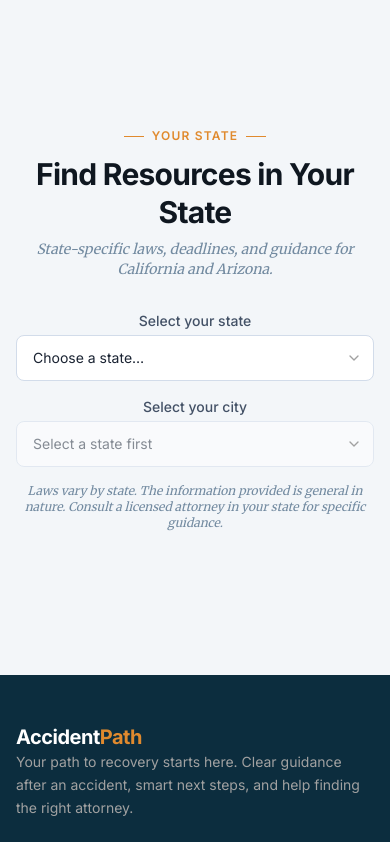
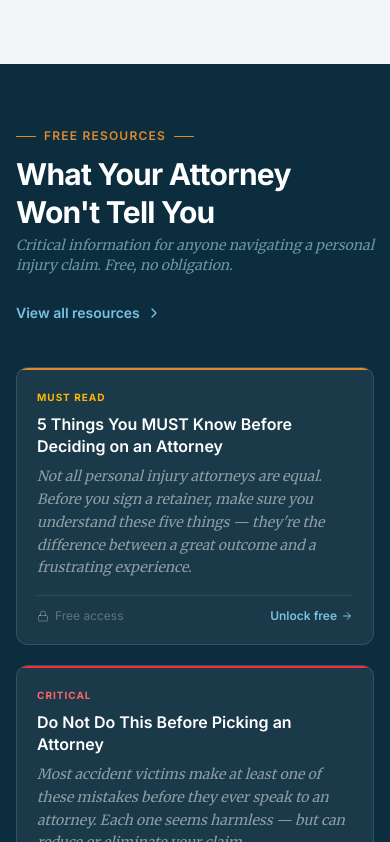
Before and after one commit to the-comet-companies/accident-path, a Next.js app: page / in a window 390 px wide. Shown: the part 5982-6824 px from the top of the page. Built offline with nearby package versions, Linux system fonts and the light colour scheme.

Commit message:
feat(home): add Free Resources section to homepage

```diff
--- a/app/(en)/page.tsx
+++ b/app/(en)/page.tsx
@@ -23,6 +23,7 @@ import { StateSelector } from '@/components/ui/StateSelector'
 import { buildMetaTags } from '@/components/seo/MetaTags'
 import { LazyAnimations, LazyHeroVisual } from '@/components/home/LazyAnimations'
 import { PageLeadCaptureModal } from '@/components/ui/PageLeadCaptureModal'
+import { cms } from '@/lib/cms'
 
 export const metadata: Metadata = {
   ...buildMetaTags({
@@ -108,6 +109,8 @@ const FEATURED_GUIDES = [
 // ─── Page ────────────────────────────────────────────────────────────────────
 
 export default function Home() {
+  const liveResources = cms.getAllResources().filter(r => !r.comingSoon)
+
   return (
     <>
       <LazyAnimations />
@@ -512,7 +515,79 @@ export default function Home() {
         </div>
       </section>
 
-      {/* ── 7. State Selector ─────────────────────────────────────────────── */}
+      {/* ── 7. Free Resources ─────────────────────────────────────────────── */}
+      {liveResources.length > 0 && (
+        <section className="bg-primary-900 py-16 lg:py-20" aria-labelledby="resources-home-heading">
+          <div className="max-w-6xl mx-auto px-4 sm:px-6 lg:px-8">
+
+            {/* Heading row */}
+            <div className="flex flex-col sm:flex-row sm:items-end sm:justify-between gap-4 mb-8">
+              <div>
+                <div className="flex items-center gap-2 text-amber-500 text-xs font-semibold uppercase tracking-widest font-sans mb-3">
+                  <span className="w-5 h-px bg-amber-500 shrink-0" aria-hidden="true" />
+                  Free Resources
+                  <span className="w-5 h-px bg-amber-500 shrink-0" aria-hidden="true" />
+                </div>
+                <h2
+                  id="resources-home-heading"
+                  className="font-sans font-bold text-3xl lg:text-4xl text-white leading-tight tracking-tight"
+                >
+                  What Your Attorney Won&apos;t Tell You
+                </h2>
+                <p className="font-serif italic text-sm text-primary-200/60 mt-1">
+                  Critical information for anyone navigating a personal injury claim. Free, no obligation.
+                </p>
+              </div>
+              <Link
+                href="/resources"
+                className="inline-flex items-center gap-1.5 text-sm font-semibold font-sans text-primary-300 hover:text-white transition-colors shrink-0 min-h-[44px] sm:min-h-0"
+              >
+                View all resources
+                <ChevronRight className="w-4 h-4" aria-hidden="true" />
+              </Link>
+            </div>
+
+            {/* Resource cards */}
+            <div className="grid grid-cols-1 md:grid-cols-2 gap-5">
+              {liveResources.map(resource => (
+                <Link
+                  key={resource.slug}
+                  href={`/resources/${resource.slug}`}
+                  className="group flex flex-col bg-white/[0.06] border border-white/[0.12] rounded-xl overflow-hidden hover:bg-white/[0.10] hover:border-white/[0.20] transition-all duration-200 focus-visible:outline-2 focus-visible:outline-offset-2 focus-visible:outline-primary-400"
+                >
+                  <div
+                    className={`h-[2px] shrink-0 ${resource.label === 'Critical' ? 'bg-red-500' : 'bg-amber-500'}`}
+                    aria-hidden="true"
+                  />
+                  <div className="flex flex-col flex-1 p-5">
+                    <span className={`text-[10px] font-bold uppercase tracking-widest mb-2 ${resource.label === 'Critical' ? 'text-red-400' : 'text-amber-400'}`}>
+                      {resource.label}
+                    </span>
+                    <h3 className="font-sans font-semibold text-base text-white leading-snug mb-2">
+                      {resource.headline}
+                    </h3>
+                    <p className="font-serif italic text-sm text-white/50 leading-relaxed flex-1">
+                      {resource.teaser}
+                    </p>
+                    <div className="flex items-center justify-between mt-4 pt-3 border-t border-white/10">
+                      <div className="flex items-center gap-1.5 text-xs text-white/30">
+                        <Lock className="w-3 h-3" aria-hidden="true" />
+                        <span>Free access</span>
+                      </div>
+                      <span className="inline-flex items-center gap-1 text-xs font-semibold font-sans text-primary-300 group-hover:text-white transition-colors">
+                        Unlock free <ArrowRight className="w-3 h-3" aria-hidden="true" />
+                      </span>
+                    </div>
+                  </div>
+                </Link>
+              ))}
+            </div>
+
+          </div>
+        </section>
+      )}
+
+      {/* ── 8. State Selector ─────────────────────────────────────────────── */}
       <section
         className="bg-surface-page py-16 lg:py-20"
         aria-labelledby="state-selector-heading"
```
